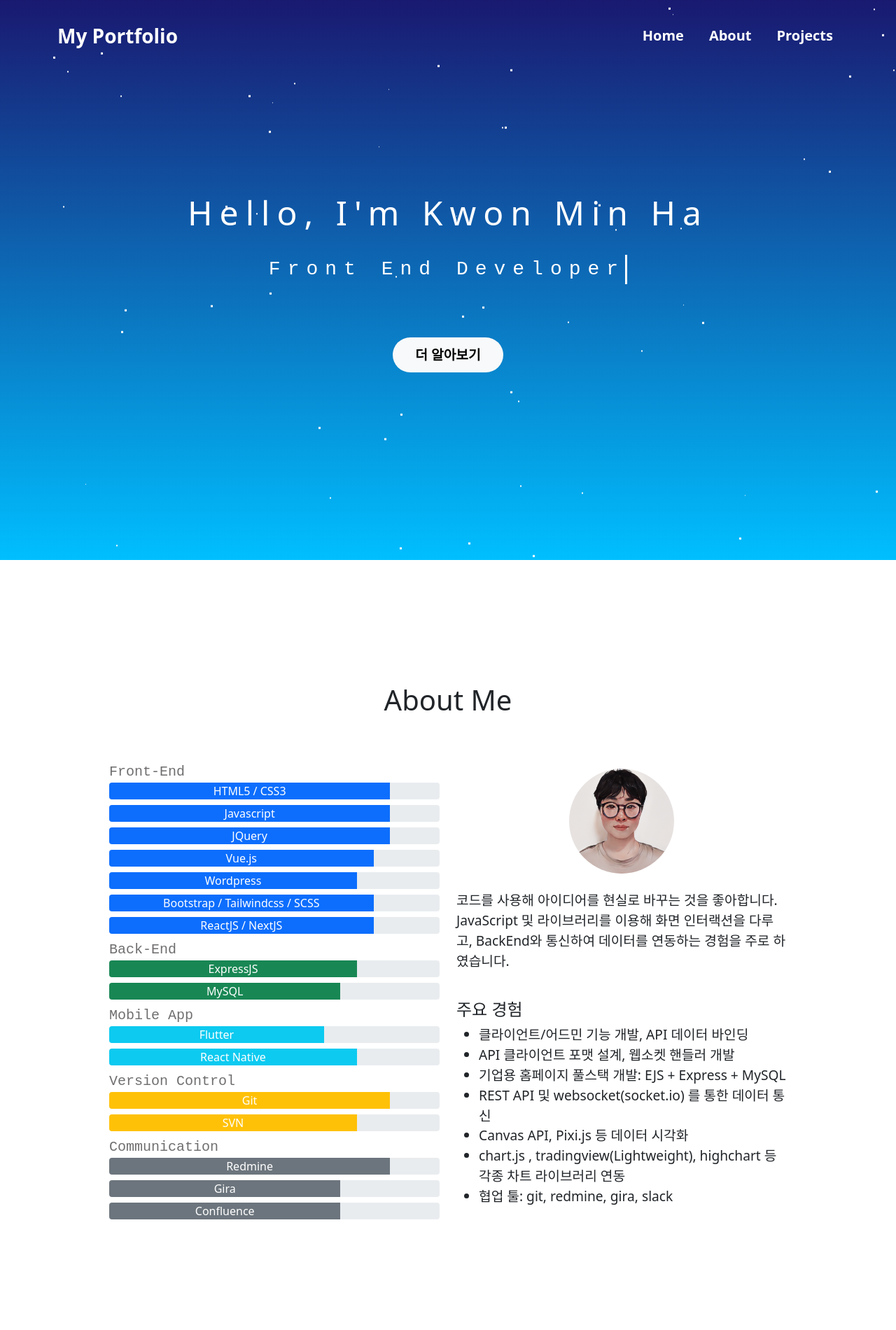
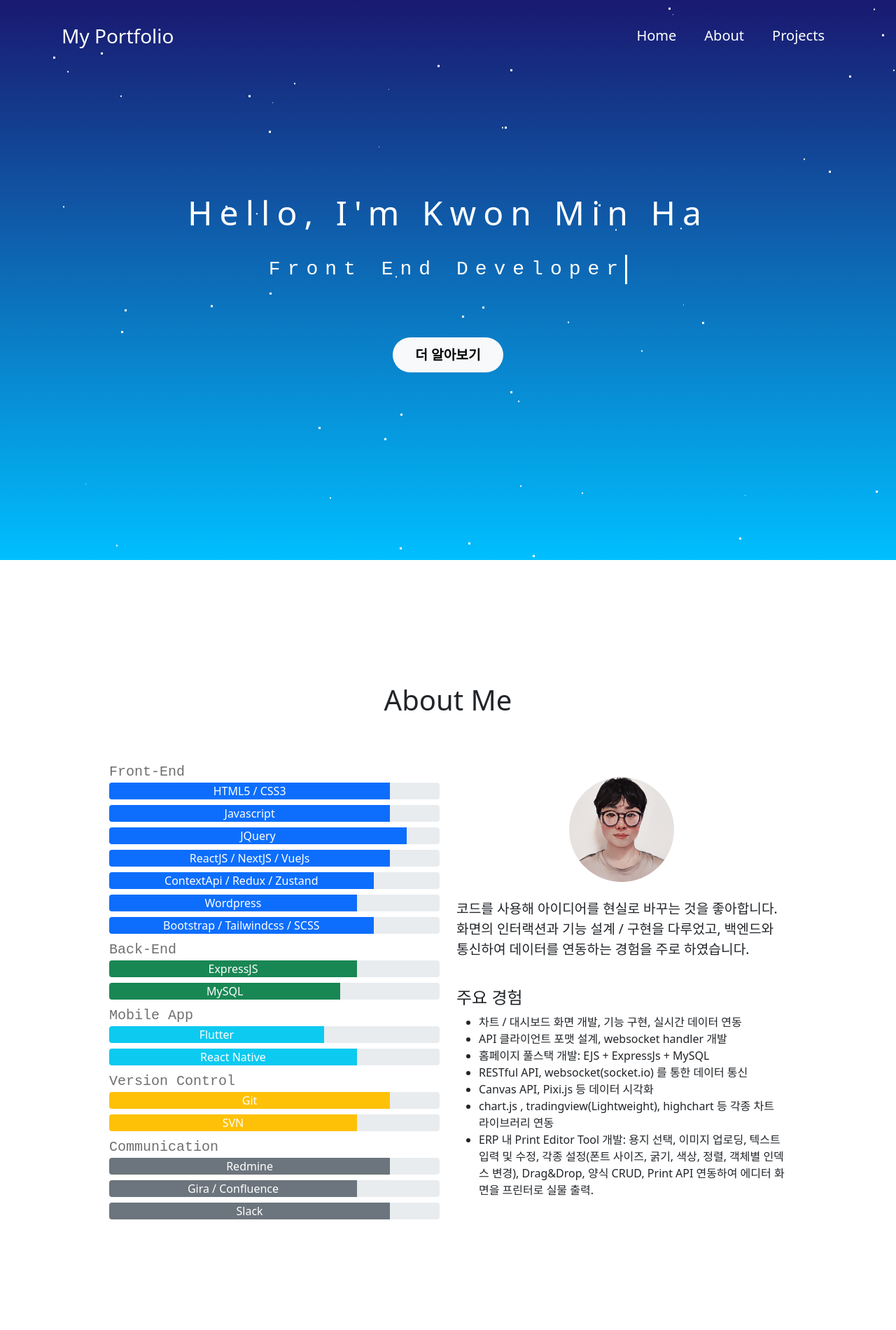
Before and after one commit to guamegi/reactjs-portfolio, a React app: page / in a window 1280 px wide. Shown: the top 1900 px of the page at 70% size. Built offline with nearby package versions, Linux system fonts and the light colour scheme.

Commit message:
a 태그 에러 수정, about 내용 수정

```diff
--- a/src/components/about/about.description.js
+++ b/src/components/about/about.description.js
@@ -3,9 +3,6 @@ import myImage from "../../img/myImage.png";
 import SkillBars from "./about.description.skillBars";
 
 export default function AboutDescription() {
-  const width = 150;
-  const height = 150;
-  const radius = 50;
   return (
     <div className="row align-items-center p-3">
       <SkillBars />
@@ -15,33 +12,37 @@ export default function AboutDescription() {
           src={myImage}
           alt="myImage"
           style={{
-            borderRadius: `${radius}%`,
-            height: `${height}px`,
-            width: `${width}px`,
+            borderRadius: `50%`,
+            width: `150px`,
           }}
         />
         <br />
         <br />
-        <p className="mytext">
+        <p className="mytext introduce">
           코드를 사용해 아이디어를 현실로 바꾸는 것을 좋아합니다.
           <br />
-          JavaScript 및 라이브러리를 이용해 화면 인터랙션을 다루고, BackEnd와
-          통신하여 데이터를 연동하는 경험을 주로 하였습니다.
+          화면의 인터랙션과 기능 설계 / 구현을 다루었고, 백엔드와 통신하여
+          데이터를 연동하는 경험을 주로 하였습니다.
         </p>
         <br />
         <div className="mytext">
           <h4>주요 경험</h4>
           <ul>
-            <li>클라이언트/어드민 기능 개발, API 데이터 바인딩</li>
-            <li>API 클라이언트 포맷 설계, 웹소켓 핸들러 개발</li>
-            <li>기업용 홈페이지 풀스택 개발: EJS + Express + MySQL</li>
-            <li>REST API 및 websocket(socket.io) 를 통한 데이터 통신</li>
+            <li>차트 / 대시보드 화면 개발, 기능 구현, 실시간 데이터 연동</li>
+            <li>API 클라이언트 포맷 설계, websocket handler 개발</li>
+            <li>홈페이지 풀스택 개발: EJS + ExpressJs + MySQL</li>
+            <li>RESTful API, websocket(socket.io) 를 통한 데이터 통신</li>
             <li>Canvas API, Pixi.js 등 데이터 시각화</li>
             <li>
               chart.js , tradingview(Lightweight), highchart 등 각종 차트
               라이브러리 연동
             </li>
-            <li>협업 툴: git, redmine, gira, slack</li>
+            <li>
+              ERP 내 Print Editor Tool 개발: 용지 선택, 이미지 업로딩, 텍스트
+              입력 및 수정, 각종 설정(폰트 사이즈, 굵기, 색상, 정렬, 객체별
+              인덱스 변경), Drag&Drop, 양식 CRUD, Print API 연동하여 에디터
+              화면을 프린터로 실물 출력.
+            </li>
           </ul>
         </div>
       </div>
--- a/src/components/navbar.js
+++ b/src/components/navbar.js
@@ -26,8 +26,8 @@ export default function Navbar() {
         className="navbar navbar-b navbar-expand-lg navbar-dark fixed-top navbar-trans"
       >
         <div className="container">
-          <a
-            href={() => false}
+          <input
+            type="button"
             className="home-style navbar-brand"
             onClick={() => {
               window.scrollTo({
@@ -35,9 +35,9 @@ export default function Navbar() {
                 behavior: "smooth",
               });
             }}
-          >
-            My Portfolio
-          </a>
+            value="My Portfolio"
+          />
+
           <button
             className="navbar-toggler"
             type="button"
@@ -59,27 +59,25 @@ export default function Navbar() {
             id="navbarNavAltMarkup"
           >
             <div className="navbar-nav">
-              <a
-                href={() => false}
+              <input
+                type="button"
                 onClick={() => SmoothScrollTo("my-background")}
-                className="btn-style nav-item nav-link"
-              >
-                Home
-              </a>
-              <a
-                href={() => false}
+                className="btn-style"
+                value="Home"
+              />
+
+              <input
+                type="button"
                 onClick={() => SmoothScrollTo("about-container")}
-                className="btn-style nav-item nav-link"
-              >
-                About
-              </a>
-              <a
-                href={() => false}
+                className="btn-style"
+                value="About"
+              />
+              <input
+                type="button"
                 onClick={() => SmoothScrollTo("my-projects")}
-                className="btn-style nav-item nav-link"
-              >
-                Projects
-              </a>
+                className="btn-style"
+                value="Projects"
+              />
             </div>
           </div>
         </div>
--- a/src/data/tech.js
+++ b/src/data/tech.js
@@ -14,12 +14,18 @@ export const tech = [
   {
     category: "Front-End",
     name: "JQuery",
+    percentage: 90,
+    color: "",
+  },
+  {
+    category: "Front-End",
+    name: "ReactJS / NextJS / VueJs",
     percentage: 85,
     color: "",
   },
   {
     category: "Front-End",
-    name: "Vue.js",
+    name: "ContextApi / Redux / Zustand",
     percentage: 80,
     color: "",
   },
@@ -32,12 +38,6 @@ export const tech = [
   {
     category: "Front-End",
     name: "Bootstrap / Tailwindcss / SCSS",
-    percentage: 80,
-    color: "",
-  },
-  {
-    category: "Front-End",
-    name: "ReactJS / NextJS",
     percentage: 80,
     color: "",
   },
@@ -85,14 +85,14 @@ export const tech = [
   },
   {
     category: "Communication",
-    name: "Gira",
-    percentage: 70,
+    name: "Gira / Confluence",
+    percentage: 75,
     color: "bg-secondary",
   },
   {
     category: "Communication",
-    name: "Confluence",
-    percentage: 70,
+    name: "Slack",
+    percentage: 85,
     color: "bg-secondary",
   },
 ];
--- a/src/styles/index.scss
+++ b/src/styles/index.scss
@@ -311,10 +311,17 @@ a {
 }
 
 .btn-style {
+  background-color: transparent;
+  color: white;
+  font-weight: 400;
+  padding: 0 20px;
+  border: none;
   font-size: 1.25rem;
 }
 
 .home-style {
+  background-color: transparent;
+  border: none;
   font-size: 1.75rem;
 }
 
@@ -352,8 +359,11 @@ a {
 }
 
 .mytext {
-  font-size: 1.2rem;
+  font-size: 1rem;
   text-align: left;
+  &.introduce {
+    font-size: 1.2rem;
+  }
 }
 
 .btn-style:hover {
```
